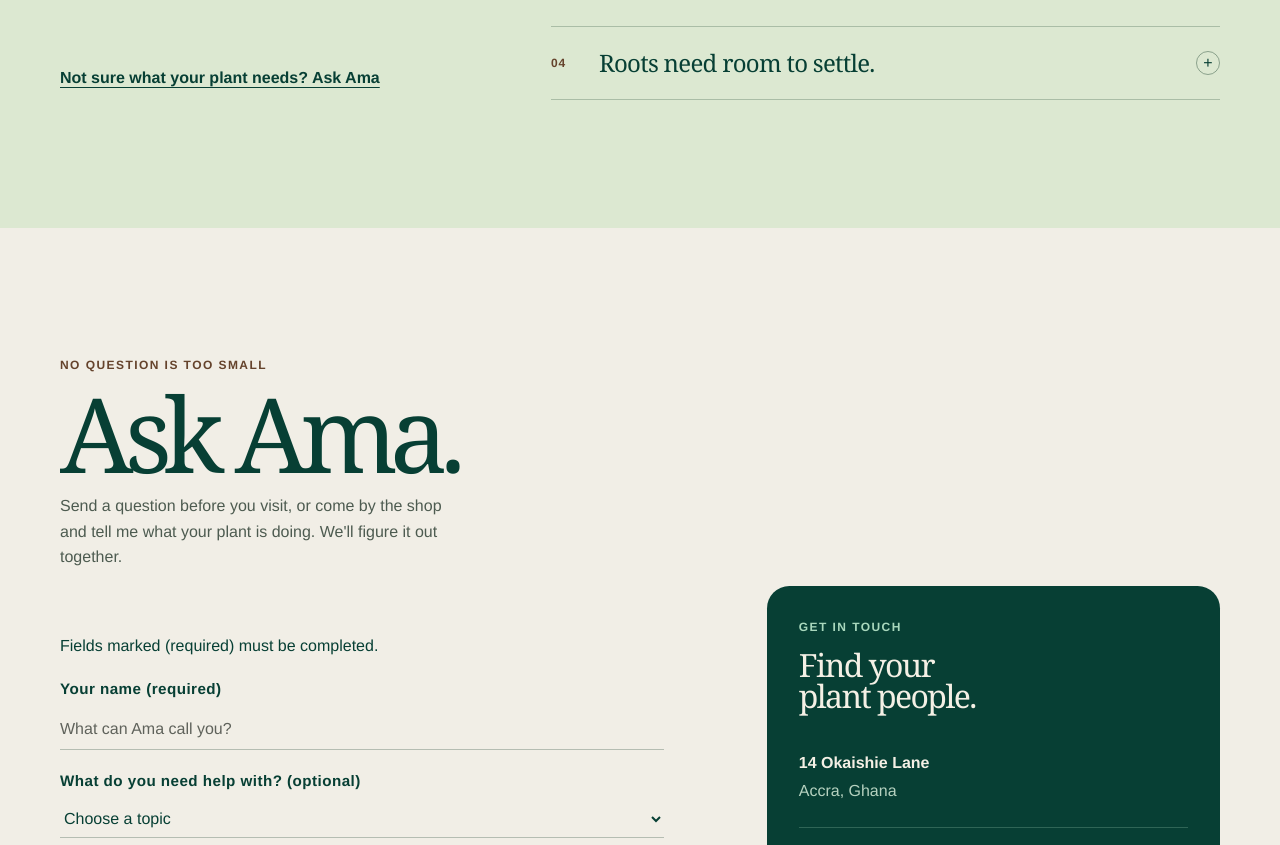
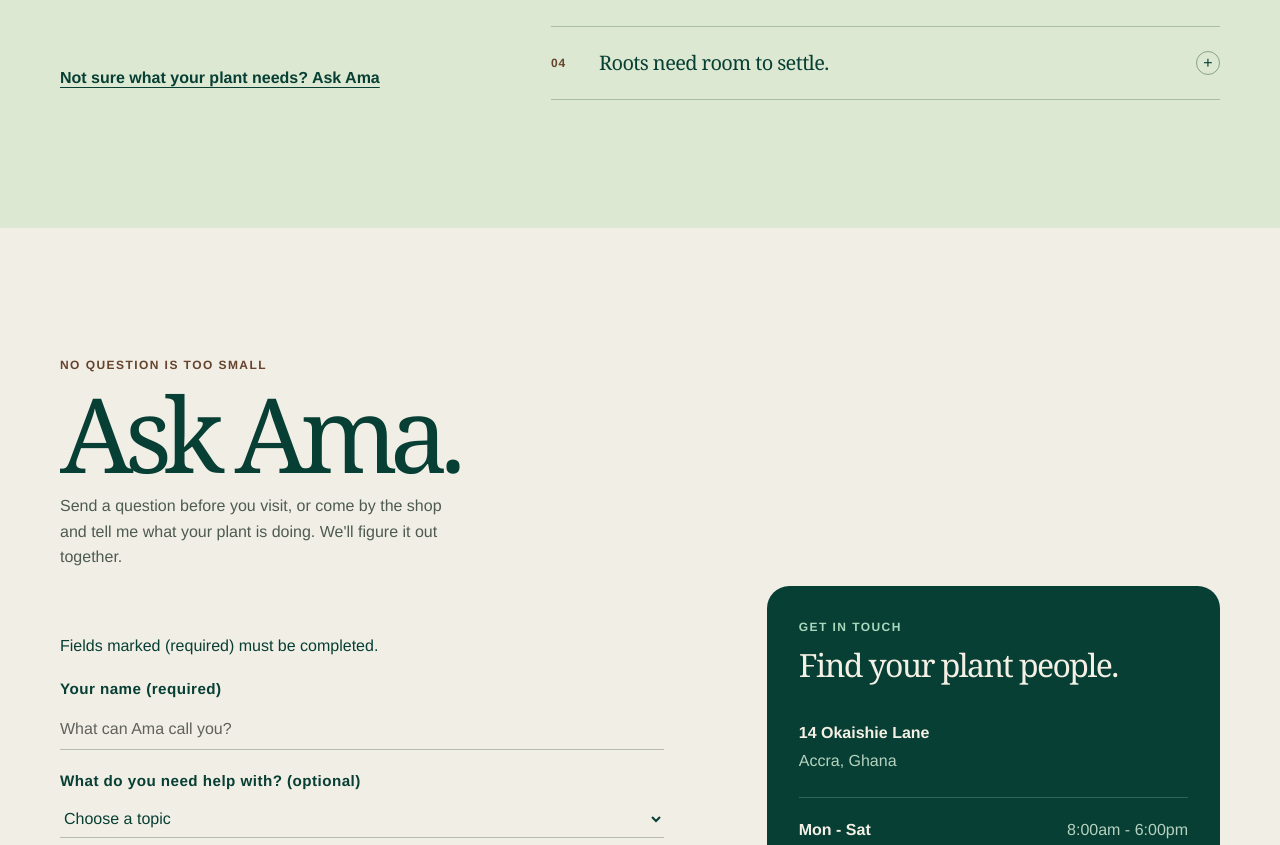
Before and after one commit to laryea-0/amas-plant-corner, a plain HTML site: page index.html in a window 1280 px wide. Shown: the part 2868-3713 px from the top of the page. Drawn offline with Linux system fonts and the light colour scheme.

Commit message:
fix: adjust text size for improved consistency and readability in design system

```diff
--- a/css/design-system.css
+++ b/css/design-system.css
@@ -54,7 +54,7 @@
   --text-body-large: 1rem;
   --text-base: 1rem;
   --text-brand-large: 1.15rem;
-  --text-lg: 1.5rem;
+  --text-lg: 1.25rem;
   --text-icon: 1.5rem;
   --text-about-lede: 1.5rem;
   --text-product: 1rem;
--- a/index.html
+++ b/index.html
@@ -368,7 +368,7 @@
           <aside class="contact-card" aria-labelledby="contact-heading">
             <div>
               <p class="eyebrow">Get in touch</p>
-              <h3 id="contact-heading">Find your<br />plant people.</h3>
+              <h3 id="contact-heading">Find your plant people.</h3>
             </div>
             <address>
               <strong>14 Okaishie Lane</strong>
```
